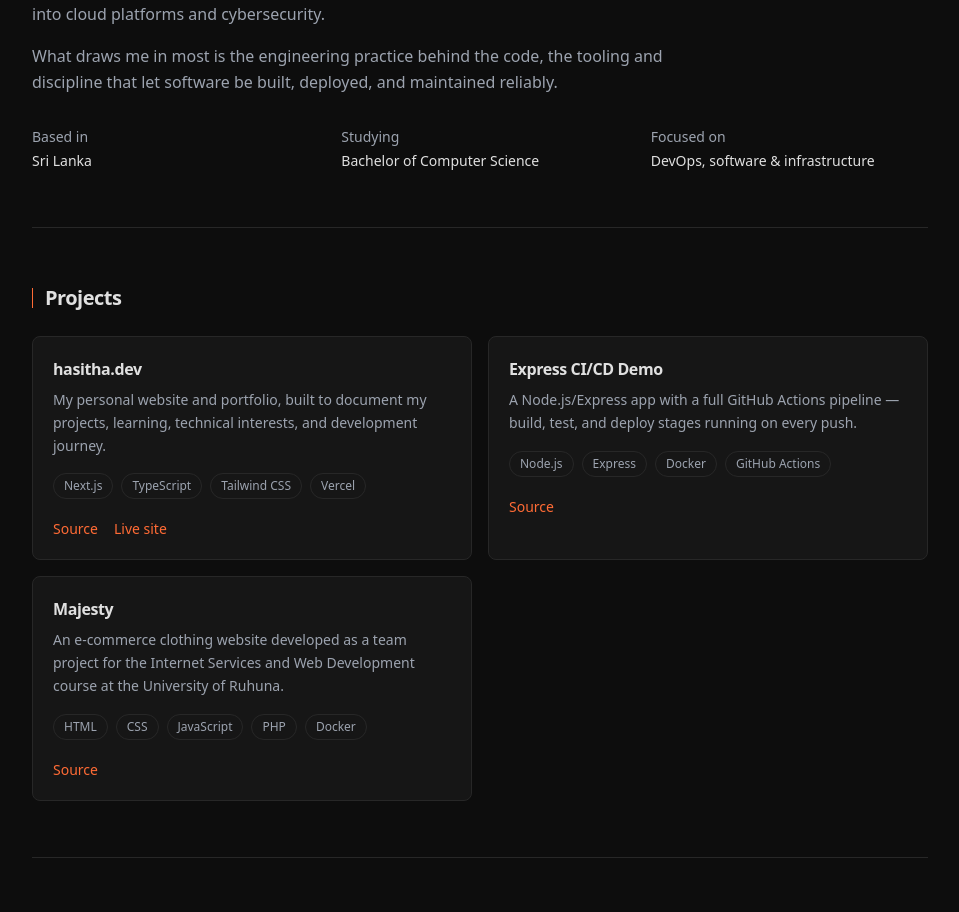
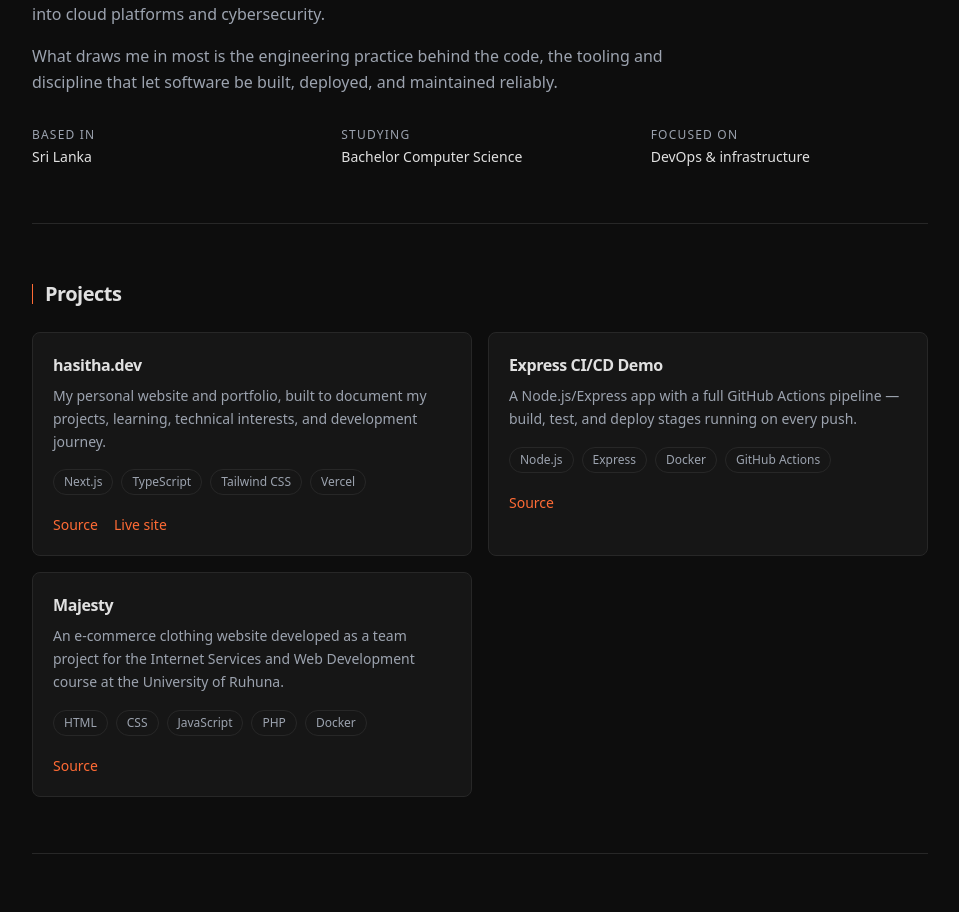
Before and after one commit to hasithaea/hasitha-dev, a Next.js app: page / in a window 1280 px wide. Shown: the part 1028-1940 px from the top of the page, without its empty margins (160-1119 px from the left). Built offline with nearby package versions, Linux system fonts and the light colour scheme; no server answers.

Commit message:
style: restyle metadata labels to match footer (#18)

```diff
--- a/components/sections/About.tsx
+++ b/components/sections/About.tsx
@@ -26,16 +26,16 @@ export default function About() {
 
       <dl className="mt-8 grid gap-x-8 gap-y-4 sm:grid-cols-3 text-sm">
         <div>
-          <dt className="text-text-muted">Based in</dt>
-          <dd className="mt-1">Sri Lanka</dd>
+          <dt className="font-mono text-xs tracking-widest text-text-muted uppercase">Based in</dt>
+          <dd className="mt-1 text-text-primary">Sri Lanka</dd>
         </div>
         <div>
-          <dt className="text-text-muted">Studying</dt>
-          <dd className="mt-1">Bachelor of Computer Science</dd>
+          <dt className="font-mono text-xs tracking-widest text-text-muted uppercase">Studying</dt>
+          <dd className="mt-1 text-text-primary">Bachelor Computer Science</dd>
         </div>
         <div>
-          <dt className="text-text-muted">Focused on</dt>
-          <dd className="mt-1">DevOps, software &amp; infrastructure</dd>
+          <dt className="font-mono text-xs tracking-widest text-text-muted uppercase">Focused on</dt>
+          <dd className="mt-1 text-text-primary">DevOps &amp; infrastructure</dd>
         </div>
       </dl>
     </section>
```
